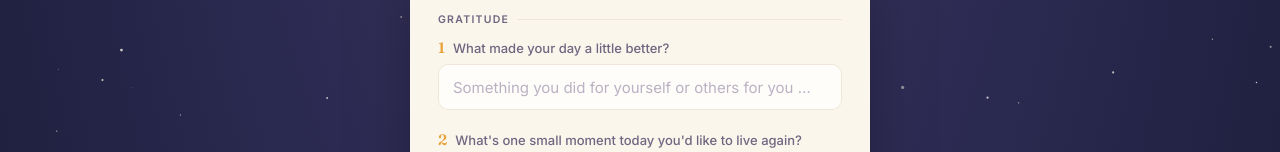
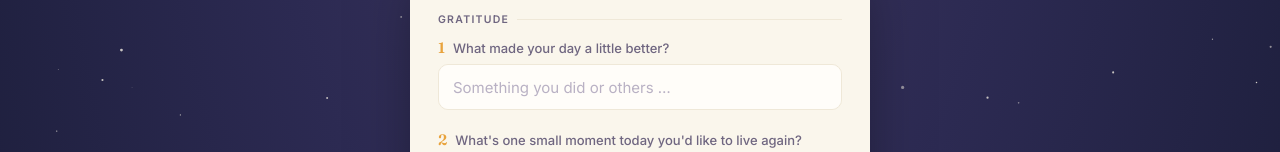
Before and after one commit to wormcasting/gratitude, a plain HTML site: page index.html in a window 1280 px wide. Shown: the part 363-515 px from the top of the page. Drawn offline with Linux system fonts and the light colour scheme.

Commit message:
Update index.html

```diff
--- a/index.html
+++ b/index.html
@@ -563,7 +563,7 @@
 
   // ---------- Rotating, specific gratitude prompts ----------
   const PROMPT_POOL = [
-    { text: "What made your day a little better?", placeholder: "Something you did for yourself or others for you …" },
+    { text: "What made your day a little better?", placeholder: "Something you did or others …" },
     { text: "What's one small moment today you'd like to live again?", placeholder: "A moment worth replaying…" },
     { text: "What was hard today that you're still, somehow, grateful for?", placeholder: "Something that stretched you…" },
     { text: "What's something you saw, heard, tasted, or felt today that you appreciated?", placeholder: "A sensory detail, however small…" },
```
